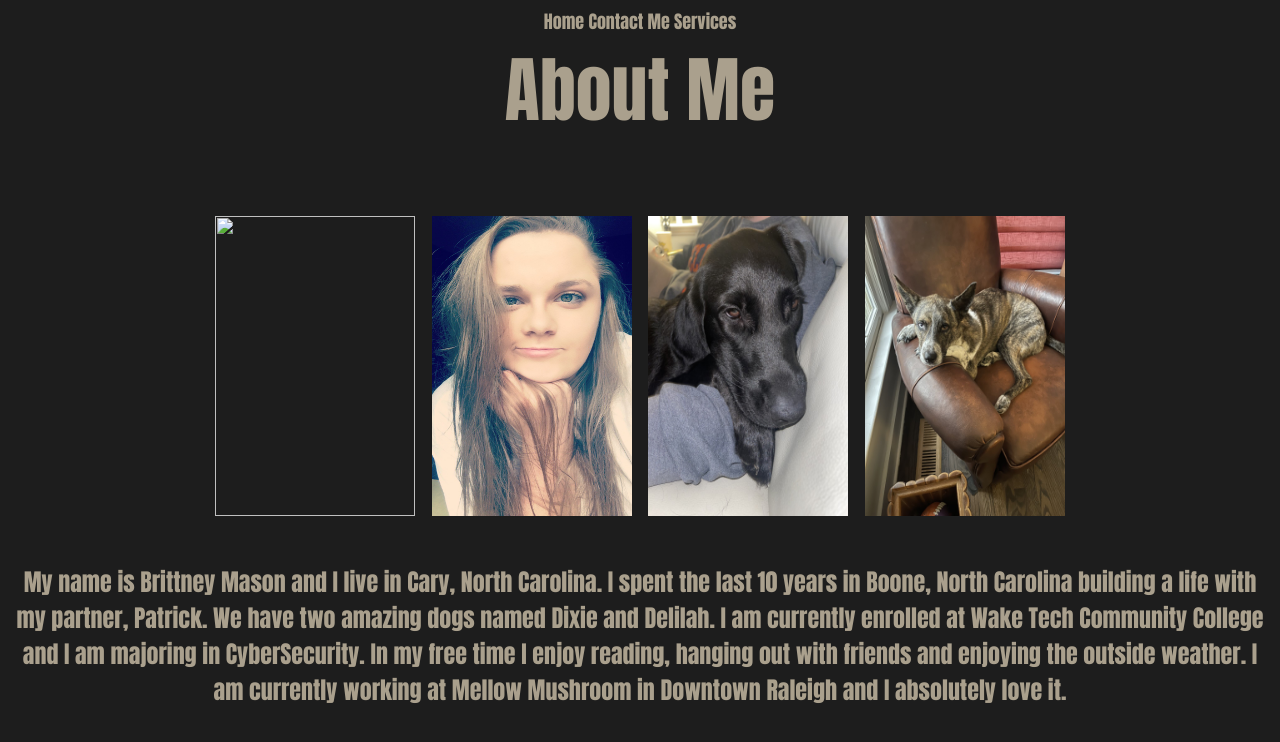
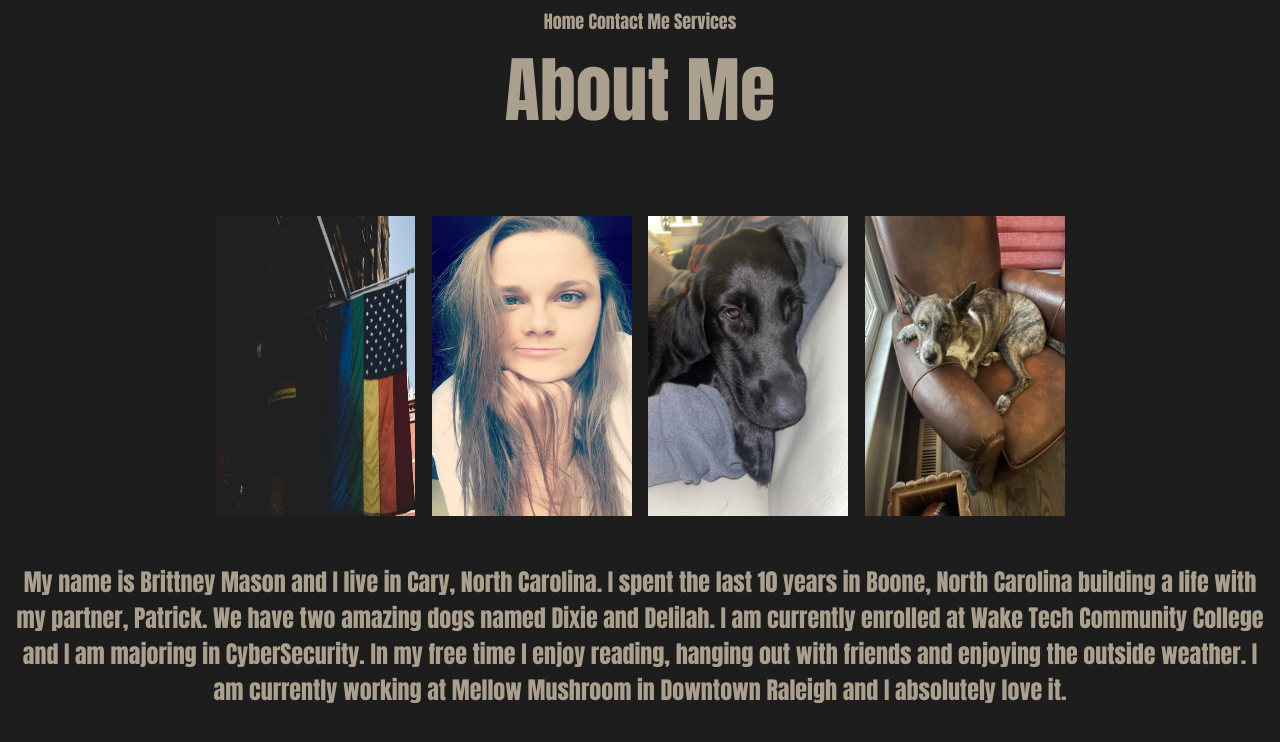
Before and after one commit to bmason19/bmason2.github.io, a plain HTML site: page AboutMe.html in a window 1280 px wide. Drawn offline with Linux system fonts and the light colour scheme.

Commit message:
AboutMe.html

```diff
--- a/AboutMe.html
+++ b/AboutMe.html
@@ -52,7 +52,7 @@ a:active {
   <nav class="navi"></nav>
 <p></p><div>
 <div style="position" align="center" 120px;>
-	<img src="file:///C|/Users/bmaso/OneDrive/Desktop/CTI 110/cti110unzipped/pexels-craig-adderley-1467590.jpg" width="200" height="300" float="left" alt=""/>
+	<img src="pexels-craig-adderley-1467590.jpg" width="200" height="300" float="left" alt=""/>
 	<img src="thumbnail_IMG_0116.jpg" width="200" height="300" alt=""/>
 	<img src="Delilah.jpg" width="200" height="300" alt=""/>
 	<img src="Dixie.jpg" width="200" height="300" alt=""/></div>
```
